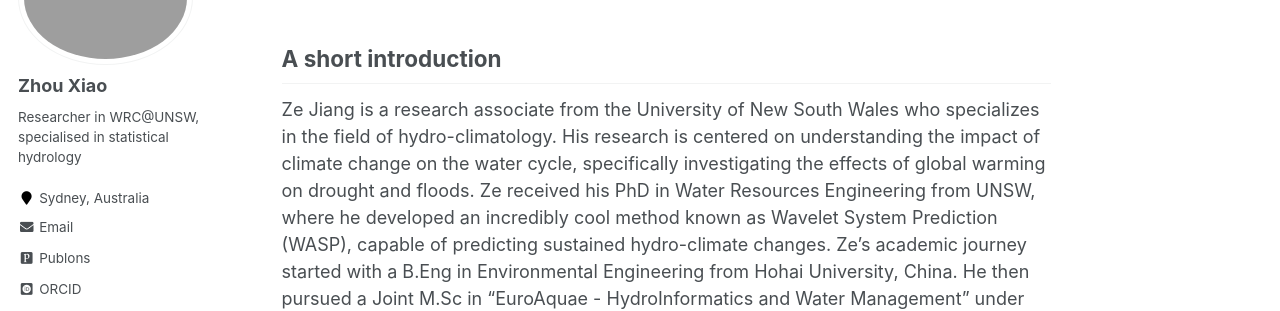
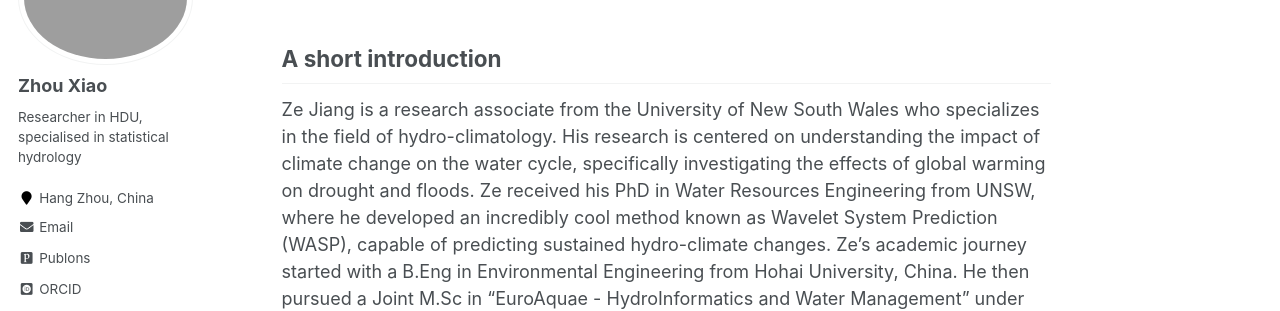
Before and after one commit to KimRRRich/KimRRRich.github.io, a Jekyll site: the page built from _pages/about.md, in a window 1280 px wide. Shown: the part 187-498 px from the top of the page. Built offline with Jekyll 4.4.1, drawn with Linux system fonts in a browser that asks for light colours; some web fonts are replaced.

Commit message:
Update _config.yml

```diff
--- a/_config.yml
+++ b/_config.yml
@@ -82,8 +82,8 @@ analytics:
 author:
   name             : "Zhou Xiao"
   avatar           : "/images/profile.jpg"
-  bio              : "Researcher in WRC@UNSW, specialised in statistical hydrology"
-  location         : "Sydney, Australia"
+  bio              : "Researcher in HDU, specialised in statistical hydrology"
+  location         : "Hang Zhou, China"
   employer         :
   pubmed           : #"https://www.ncbi.nlm.nih.gov/pubmed/?term=john+snow"
   googlescholar    : "https://scholar.google.com/citations?user=4iVouPYAAAAJ&hl=en"
```
